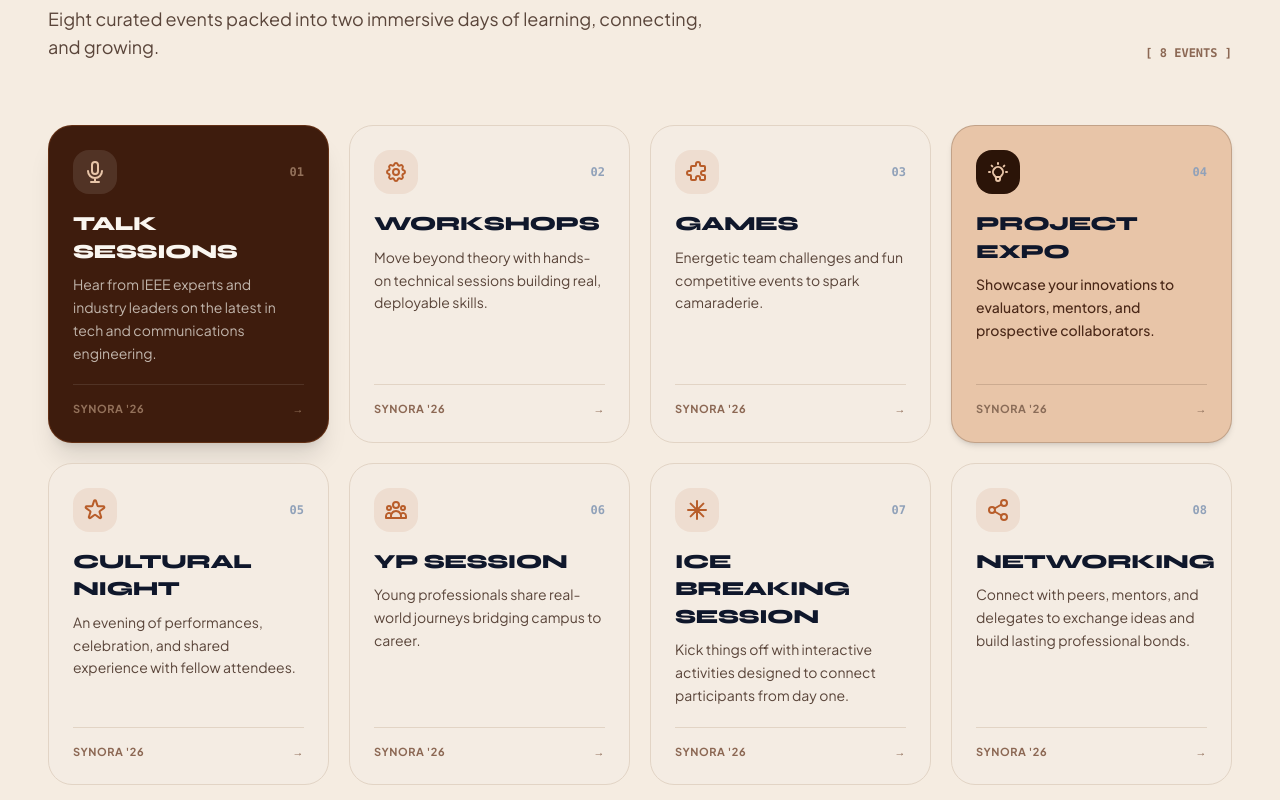
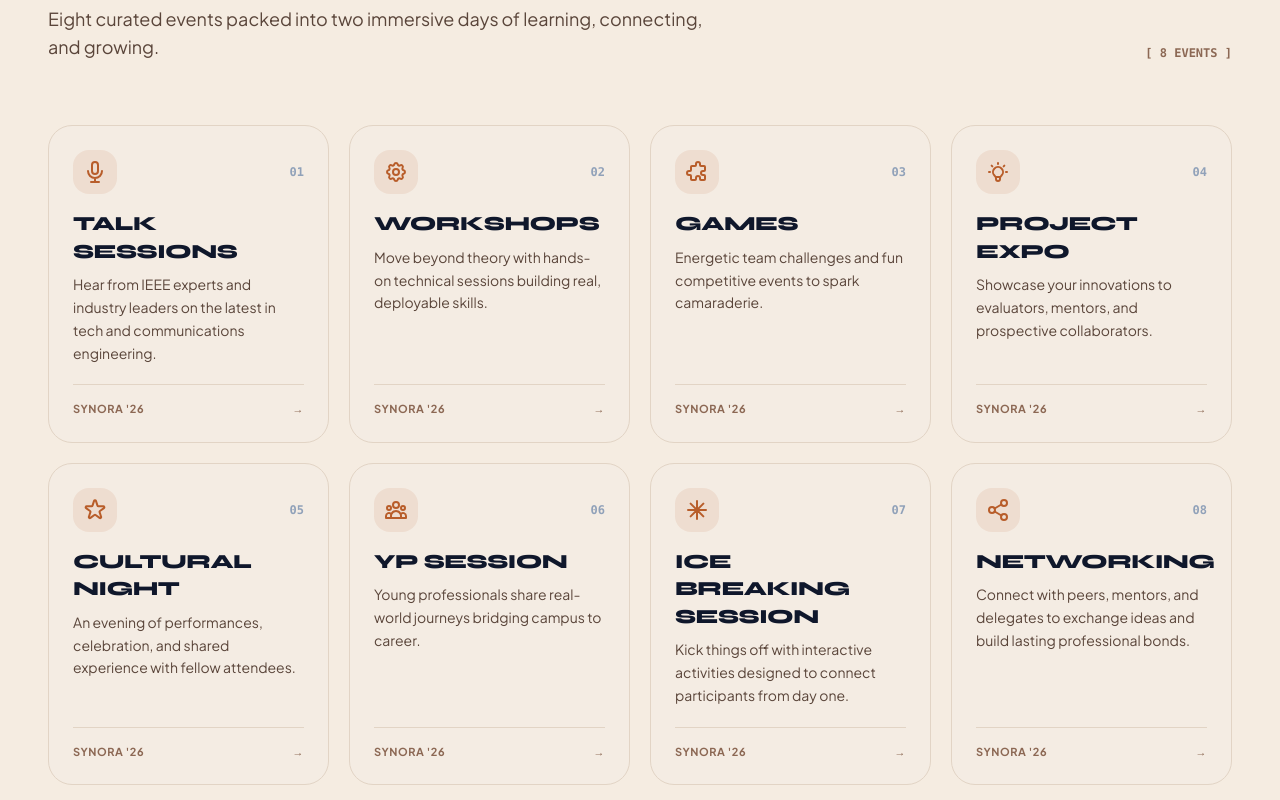
Before and after one commit to Devimanoj2005/stlc_website, a Next.js app: page / in a window 1280 px wide. Shown: the part 3300-4100 px from the top of the page. Built offline with nearby package versions, Linux system fonts and the light colour scheme.

Commit message:
Update Why STLC event section

```diff
--- a/src/components/WhySTLCSection.tsx
+++ b/src/components/WhySTLCSection.tsx
@@ -1,10 +1,19 @@
 "use client";
+
+import React, { useState } from "react";
 
 interface WhySTLCSectionProps {
   onRegisterClick: () => void;
 }
 
-const events = [
+interface EventItem {
+  id: string;
+  name: string;
+  description: string;
+  icon: React.ReactNode;
+}
+
+const events: EventItem[] = [
   {
     id: "talk",
     name: "Talk Sessions",
@@ -14,7 +23,6 @@ const events = [
         <path strokeLinecap="round" strokeLinejoin="round" strokeWidth={2} d="M19 11a7 7 0 01-7 7m0 0a7 7 0 01-7-7m7 7v4m0 0H8m4 0h4m-4-8a3 3 0 01-3-3V5a3 3 0 116 0v6a3 3 0 01-3 3z" />
       </svg>
     ),
-    dark: true,
   },
   {
     id: "workshop",
@@ -26,7 +34,6 @@ const events = [
         <path strokeLinecap="round" strokeLinejoin="round" strokeWidth={2} d="M15 12a3 3 0 11-6 0 3 3 0 016 0z" />
       </svg>
     ),
-    dark: false,
   },
   {
     id: "games",
@@ -37,7 +44,6 @@ const events = [
         <path strokeLinecap="round" strokeLinejoin="round" strokeWidth={2} d="M11 4a2 2 0 114 0v1a1 1 0 001 1h3a1 1 0 011 1v3a1 1 0 01-1 1h-1a2 2 0 100 4h1a1 1 0 011 1v3a1 1 0 01-1 1h-3a1 1 0 01-1-1v-1a2 2 0 10-4 0v1a1 1 0 01-1 1H7a1 1 0 01-1-1v-3a1 1 0 00-1-1H4a2 2 0 110-4h1a1 1 0 001-1V7a1 1 0 011-1h3a1 1 0 001-1V4z" />
       </svg>
     ),
-    dark: false,
   },
   {
     id: "expo",
@@ -48,7 +54,6 @@ const events = [
         <path strokeLinecap="round" strokeLinejoin="round" strokeWidth={2} d="M9.663 17h4.673M12 3v1m6.364 1.636l-.707.707M21 12h-1M4 12H3m3.343-5.657l-.707-.707m2.828 9.9a5 5 0 117.072 0l-.548.547A3.374 3.374 0 0014 18.469V19a2 2 0 11-4 0v-.531c0-.895-.356-1.754-.988-2.386l-.548-.547z" />
       </svg>
     ),
-    accent: true,
   },
   {
     id: "cultural",
@@ -59,7 +64,6 @@ const events = [
         <path strokeLinecap="round" strokeLinejoin="round" strokeWidth={2} d="M11.049 2.927c.3-.921 1.603-.921 1.902 0l1.519 4.674a1 1 0 00.95.69h4.915c.969 0 1.371 1.24.588 1.81l-3.976 2.888a1 1 0 00-.363 1.118l1.518 4.674c.3.922-.755 1.688-1.538 1.118l-3.976-2.888a1 1 0 00-1.176 0l-3.976 2.888c-.783.57-1.838-.197-1.538-1.118l1.518-4.674a1 1 0 00-.363-1.118l-3.976-2.888c-.784-.57-.38-1.81.588-1.81h4.914a1 1 0 00.951-.69l1.519-4.674z" />
       </svg>
     ),
-    dark: false,
   },
   {
     id: "yp",
@@ -70,7 +74,6 @@ const events = [
         <path strokeLinecap="round" strokeLinejoin="round" strokeWidth={2} d="M17 20h5v-2a3 3 0 00-5.356-1.857M17 20H7m10 0v-2c0-.656-.126-1.283-.356-1.857M7 20H2v-2a3 3 0 015.356-1.857M7 20v-2c0-.656.126-1.283.356-1.857m0 0a5.002 5.002 0 019.288 0M15 7a3 3 0 11-6 0 3 3 0 016 0zm6 3a2 2 0 11-4 0 2 2 0 014 0zM7 10a2 2 0 11-4 0 2 2 0 014 0z" />
       </svg>
     ),
-    dark: false,
   },
   {
     id: "ice",
@@ -81,7 +84,6 @@ const events = [
         <path strokeLinecap="round" strokeLinejoin="round" strokeWidth={2} d="M12 3v18M3 12h18M5.636 5.636l12.728 12.728M18.364 5.636L5.636 18.364" />
       </svg>
     ),
-    dark: false,
   },
   {
     id: "networking",
@@ -95,11 +97,12 @@ const events = [
         <path strokeLinecap="round" strokeLinejoin="round" strokeWidth={2} d="M8.59 13.51l6.83 3.98m-.01-10.98l-6.82 3.98" />
       </svg>
     ),
-    dark: false,
   },
 ];
 
 export default function WhySTLCSection({ onRegisterClick }: WhySTLCSectionProps) {
+  const [activeId, setActiveId] = useState<string | null>(null);
+
   return (
     <section id="why-stlc" className="w-full bg-[#F5ECE1] py-16 md:py-24 px-4 sm:px-6 md:px-12 border-t border-[#E2D4C5] overflow-hidden">
       <div className="max-w-7xl mx-auto">
@@ -124,49 +127,55 @@ export default function WhySTLCSection({ onRegisterClick }: WhySTLCSectionProps)
 
         {/* Events Bento Grid */}
         <div className="grid grid-cols-1 sm:grid-cols-2 lg:grid-cols-4 gap-4 md:gap-5">
-          {events.map((event, index) => (
+          {events.map((event, index) => {
+            const isSelected = activeId === event.id;
+
+            return (
               <div
                 key={event.id}
-              className={`rounded-3xl p-5 sm:p-6 border flex flex-col justify-between transition-all duration-300 hover:shadow-xl hover:-translate-y-1 group col-span-1
-                ${event.dark
-                  ? "bg-[#3E1C0D] text-[#FAF6F0] border-[#B85D2A]/30 shadow-xl"
-                  : event.accent
-                  ? "bg-[#E8C5A8] text-[#2B1408] border-[#2B1408]/20 shadow-md"
-                  : "bg-[#F4ECE3] text-slate-900 border-[#E2D4C5] hover:border-[#D4C0AD]"
+                onClick={() => setActiveId(isSelected ? null : event.id)}
+                className={`rounded-3xl p-5 sm:p-6 border flex flex-col justify-between transition-all duration-300 hover:shadow-2xl hover:-translate-y-1.5 cursor-pointer col-span-1 select-none text-left group
+                  ${isSelected
+                    ? "bg-[#3E1C0D] text-[#FAF6F0] border-[#B85D2A] ring-2 ring-[#B85D2A]/30 shadow-xl -translate-y-1"
+                    : "bg-[#F4ECE3] text-slate-900 border-[#E2D4C5] hover:bg-[#3E1C0D] hover:text-[#FAF6F0] hover:border-[#B85D2A]/50"
                   }`}
               >
                 <div>
                   {/* Icon + Number */}
                   <div className="flex items-center justify-between mb-4">
-                  <div className={`w-11 h-11 rounded-2xl flex items-center justify-center
-                    ${event.dark
+                    <div className={`w-11 h-11 rounded-2xl flex items-center justify-center transition-colors duration-300
+                      ${isSelected
                         ? "bg-white/10 text-[#E8C5A8]"
-                      : event.accent
-                      ? "bg-[#2B1408] text-[#E8C5A8]"
-                      : "bg-[#B85D2A]/10 text-[#B85D2A]"
+                        : "bg-[#B85D2A]/10 text-[#B85D2A] group-hover:bg-white/10 group-hover:text-[#E8C5A8]"
                       }`}
                     >
                       {event.icon}
                     </div>
-                  <span className={`font-mono text-xs font-black ${event.dark ? "text-[#E8C5A8]/50" : "text-slate-400"}`}>
+                    <span className={`font-mono text-xs font-black transition-colors duration-300
+                      ${isSelected
+                        ? "text-[#E8C5A8]/70"
+                        : "text-slate-400 group-hover:text-[#E8C5A8]/70"
+                      }`}
+                    >
                       {String(index + 1).padStart(2, "0")}
                     </span>
                   </div>
 
                   {/* Title */}
-                <h3 className={`font-heading font-black text-lg sm:text-xl tracking-tight uppercase leading-snug
-                  ${event.dark ? "text-[#FAF6F0]" : "text-slate-900"}`}
+                  <h3 className={`font-heading font-black text-lg sm:text-xl tracking-tight uppercase leading-snug transition-colors duration-300
+                    ${isSelected
+                      ? "text-[#FAF6F0]"
+                      : "text-slate-900 group-hover:text-[#FAF6F0]"
+                    }`}
                   >
                     {event.name}
                   </h3>
 
                   {/* Description */}
-                <p className={`mt-2 text-xs sm:text-sm leading-relaxed
-                  ${event.dark
-                    ? "text-[#FAF6F0]/70"
-                    : event.accent
-                    ? "text-[#4A2818] font-medium"
-                    : "text-[#5A453A]"
+                  <p className={`mt-2 text-xs sm:text-sm leading-relaxed transition-colors duration-300
+                    ${isSelected
+                      ? "text-[#FAF6F0]/75"
+                      : "text-[#5A453A] group-hover:text-[#FAF6F0]/75"
                     }`}
                   >
                     {event.description}
@@ -174,19 +183,18 @@ export default function WhySTLCSection({ onRegisterClick }: WhySTLCSectionProps)
                 </div>
 
                 {/* Bottom rule */}
-              <div className={`mt-5 pt-4 border-t flex items-center justify-between text-[11px] font-bold uppercase tracking-wider
-                ${event.dark
-                  ? "border-white/10 text-[#E8C5A8]/50"
-                  : event.accent
-                  ? "border-[#2B1408]/15 text-[#2B1408]/50"
-                  : "border-[#E2D4C5] text-[#8C6854]"
+                <div className={`mt-5 pt-4 border-t flex items-center justify-between text-[11px] font-bold uppercase tracking-wider transition-colors duration-300
+                  ${isSelected
+                    ? "border-white/15 text-[#E8C5A8]"
+                    : "border-[#E2D4C5] text-[#8C6854] group-hover:border-white/15 group-hover:text-[#E8C5A8]"
                   }`}
                 >
                   <span>SYNORA &apos;26</span>
-                <span className="group-hover:translate-x-1 transition-transform">→</span>
+                  <span className="group-hover:translate-x-1.5 transition-transform duration-300">→</span>
                 </div>
               </div>
-          ))}
+            );
+          })}
         </div>
 
         {/* Bottom CTA */}
```
Lines whose indentation alone changed are shown as unchanged.
